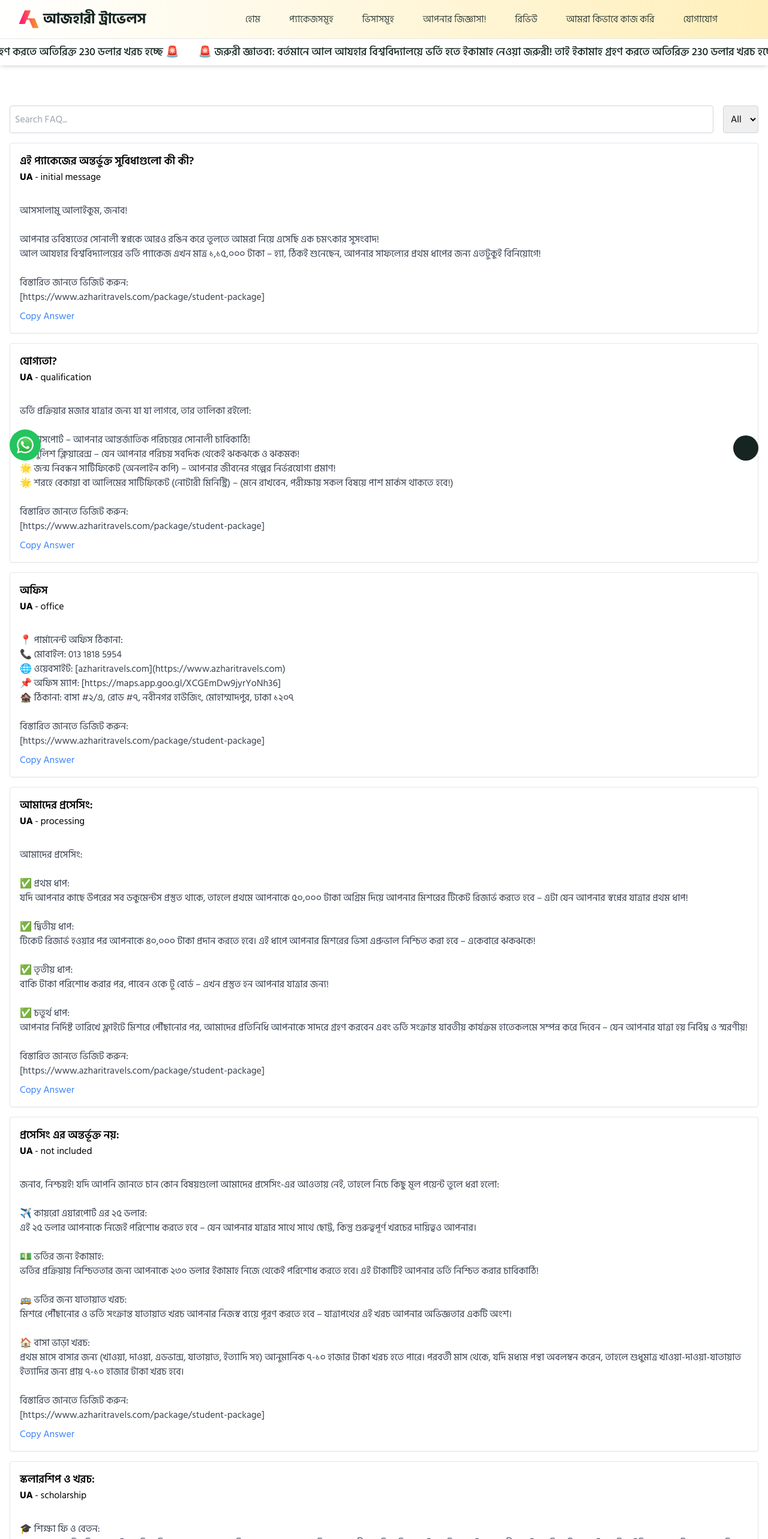
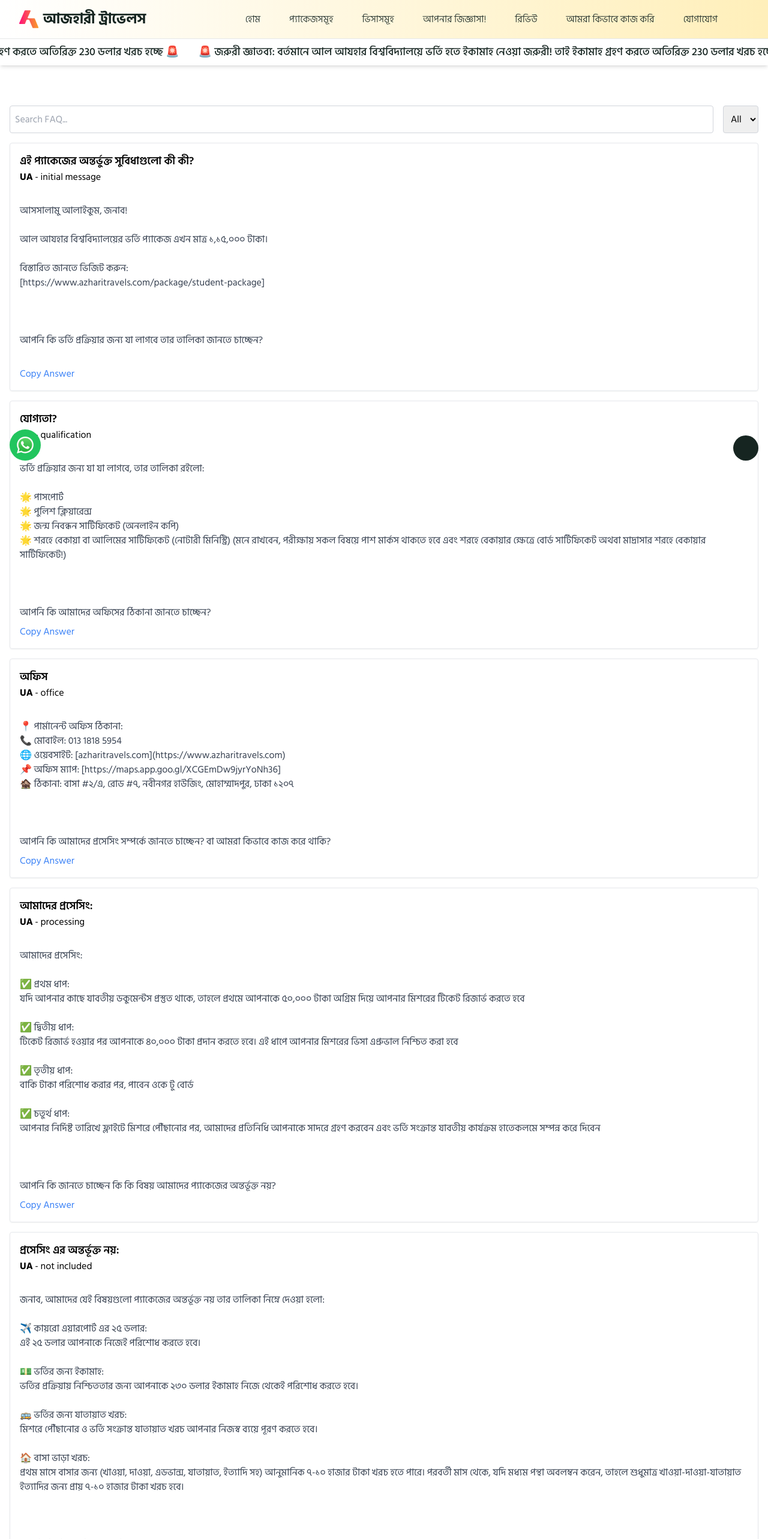
Before and after one commit to BabriWala/azhari-travels, a Next.js app: page /admin/faq/AU in a window 1280 px wide. Shown: the top 2566 px of the page at 60% size. Built offline with nearby package versions, Linux system fonts and the light colour scheme; some icons are missing.

Commit message:
All Questions Are Updated

```diff
--- a/src/app/data/admin_faq_AU.ts
+++ b/src/app/data/admin_faq_AU.ts
@@ -7,11 +7,15 @@
     answer: `
 আসসালামু আলাইকুম, জনাব!
 
-আপনার ভবিষ্যতের সোনালী স্বপ্নকে আরও রঙিন করে তুলতে আমরা নিয়ে এসেছি এক চমৎকার সুসংবাদ!
-আল আযহার বিশ্ববিদ্যালয়ের ভর্তি প্যাকেজ এখন মাত্র ১,১৫,০০০ টাকা – হ্যা, ঠিকই শুনেছেন, আপনার সাফল্যের প্রথম ধাপের জন্য এতটুকুই বিনিয়োগে!
+আল আযহার বিশ্ববিদ্যালয়ের ভর্তি প্যাকেজ এখন মাত্র ১,১৫,০০০ টাকা।
 
 বিস্তারিত জানতে ভিজিট করুন:
 [https://www.azharitravels.com/package/student-package]
+
+
+
+আপনি কি ভর্তি প্রক্রিয়ার জন্য যা লাগবে তার তালিকা জানতে চাচ্ছেন?
+
     `,
   },
   {
@@ -20,16 +24,17 @@
     question_banglish: "qualification",
     question: `যোগ্যতা?`,
     answer: `
-ভর্তি প্রক্রিয়ার মজার যাত্রার জন্য যা যা লাগবে, তার তালিকা রইলো:
+ভর্তি প্রক্রিয়ার জন্য যা যা লাগবে, তার তালিকা রইলো:
 
-🌟 পাসপোর্ট – আপনার আন্তর্জাতিক পরিচয়ের সোনালী চাবিকাঠি!
-🌟 পুলিশ ক্লিয়ারেন্স – যেন আপনার পরিচয় সবদিক থেকেই ঝকঝকে ও ঝকমক!
-🌟 জন্ম নিবন্ধন সার্টিফিকেট (অনলাইন কপি) – আপনার জীবনের গল্পের নির্ভরযোগ্য প্রমাণ!
-🌟 শরহে বেকায়া বা আলিমের সার্টিফিকেট (নোটারী মিনিস্ট্রি) – (মনে রাখবেন, পরীক্ষায় সকল বিষয়ে পাশ মার্কস থাকতে হবে!)
+🌟 পাসপোর্ট
+🌟 পুলিশ ক্লিয়ারেন্স
+🌟 জন্ম নিবন্ধন সার্টিফিকেট (অনলাইন কপি)
+🌟 শরহে বেকায়া বা আলিমের সার্টিফিকেট (নোটারী মিনিস্ট্রি) (মনে রাখবেন, পরীক্ষায় সকল বিষয়ে পাশ মার্কস থাকতে হবে এবং শরহে বেকায়ার ক্ষেত্রে বোর্ড সার্টিফিকেট অথবা মাদ্রাসার শরহে বেকায়ার সার্টিফিকেট!)
 
-বিস্তারিত জানতে ভিজিট করুন:
-[https://www.azharitravels.com/package/student-package]
-    `,
+
+
+আপনি কি আমাদের অফিসের ঠিকানা জানতে চাচ্ছেন?
+`,
   },
   {
     id: 3,
@@ -43,8 +48,9 @@
 📌 অফিস ম্যাপ: [https://maps.app.goo.gl/XCGEmDw9jyrYoNh36]
 🏚️ ঠিকানা: বাসা #২/এ, রোড #৭, নবীনগর হাউজিং, মোহাম্মাদপুর, ঢাকা ১২০৭
 
-বিস্তারিত জানতে ভিজিট করুন:
-[https://www.azharitravels.com/package/student-package]
+
+
+আপনি কি আমাদের প্রসেসিং সম্পর্কে জানতে চাচ্ছেন? বা আমরা কিভাবে কাজ করে থাকি?
     `,
   },
   {
@@ -56,19 +62,20 @@
 আমাদের প্রসেসিং:
 
 ✅ প্রথম ধাপ:
-যদি আপনার কাছে উপরের সব ডকুমেন্টস প্রস্তুত থাকে, তাহলে প্রথমে আপনাকে ৫০,০০০ টাকা অগ্রিম দিয়ে আপনার মিশরের টিকেট রিজার্ভ করতে হবে – এটা যেন আপনার স্বপ্নের যাত্রার প্রথম ধাপ!
+যদি আপনার কাছে যাবতীয় ডকুমেন্টস প্রস্তুত থাকে, তাহলে প্রথমে আপনাকে ৫০,০০০ টাকা অগ্রিম দিয়ে আপনার মিশরের টিকেট রিজার্ভ করতে হবে
 
 ✅ দ্বিতীয় ধাপ:
-টিকেট রিজার্ভ হওয়ার পর আপনাকে ৪০,০০০ টাকা প্রদান করতে হবে। এই ধাপে আপনার মিশরের ভিসা এপ্রুভাল নিশ্চিত করা হবে – একেবারে ঝকঝকে!
+টিকেট রিজার্ভ হওয়ার পর আপনাকে ৪০,০০০ টাকা প্রদান করতে হবে। এই ধাপে আপনার মিশরের ভিসা এপ্রুভাল নিশ্চিত করা হবে
 
 ✅ তৃতীয় ধাপ:
-বাকি টাকা পরিশোধ করার পর, পাবেন ওকে টু বোর্ড – এখন প্রস্তুত হন আপনার যাত্রার জন্য!
+বাকি টাকা পরিশোধ করার পর, পাবেন ওকে টু বোর্ড
 
 ✅ চতুর্থ ধাপ:
-আপনার নির্দিষ্ট তারিখে ফ্লাইটে মিশরে পৌঁছানোর পর, আমাদের প্রতিনিধি আপনাকে সাদরে গ্রহণ করবেন এবং ভর্তি সংক্রান্ত যাবতীয় কার্যক্রম হাতেকলমে সম্পন্ন করে দিবেন – যেন আপনার যাত্রা হয় নির্বিঘ্ন ও স্মরণীয়!
+আপনার নির্দিষ্ট তারিখে ফ্লাইটে মিশরে পৌঁছানোর পর, আমাদের প্রতিনিধি আপনাকে সাদরে গ্রহণ করবেন এবং ভর্তি সংক্রান্ত যাবতীয় কার্যক্রম হাতেকলমে সম্পন্ন করে দিবেন
 
-বিস্তারিত জানতে ভিজিট করুন:
-[https://www.azharitravels.com/package/student-package]
+
+
+আপনি কি জানতে চাচ্ছেন কি কি বিষয় আমাদের প্যাকেজের অন্তর্ভূক্ত নয়?
     `,
   },
   {
@@ -77,22 +84,23 @@
     question_banglish: "not included",
     question: `প্রসেসিং এর অন্তর্ভূক্ত নয়:`,
     answer: `
-জনাব, নিশ্চয়ই! যদি আপনি জানতে চান কোন বিষয়গুলো আমাদের প্রসেসিং-এর আওতায় নেই, তাহলে নিচে কিছু মূল পয়েন্ট তুলে ধরা হলো:
+জনাব, আমাদের যেই বিষয়গুলো প্যাকেজের অন্তর্ভূক্ত নয় তার তালিকা নিম্নে দেওয়া হলো:
 
 ✈️ কায়রো এয়ারপোর্ট এর ২৫ ডলার:
-এই ২৫ ডলার আপনাকে নিজেই পরিশোধ করতে হবে – যেন আপনার যাত্রার সাথে সাথে ছোট্ট, কিন্তু গুরুত্বপূর্ণ খরচের দায়িত্বও আপনার।
+এই ২৫ ডলার আপনাকে নিজেই পরিশোধ করতে হবে।
 
 💵 ভর্তির জন্য ইকামাহ:
-ভর্তির প্রক্রিয়ায় নিশ্চিততার জন্য আপনাকে ২৩০ ডলার ইকামাহ নিজে থেকেই পরিশোধ করতে হবে। এই টাকাটিই আপনার ভর্তি নিশ্চিত করার চাবিকাঠি!
+ভর্তির প্রক্রিয়ায় নিশ্চিততার জন্য আপনাকে ২৩০ ডলার ইকামাহ নিজে থেকেই পরিশোধ করতে হবে।
 
 🚌 ভর্তির জন্য যাতায়াত খরচ:
-মিশরে পৌঁছানোর ও ভর্তি সংক্রান্ত যাতায়াত খরচ আপনার নিজস্ব ব্যয়ে পূরণ করতে হবে – যাত্রাপথের এই খরচ আপনার অভিজ্ঞতার একটি অংশ।
+মিশরে পৌঁছানোর ও ভর্তি সংক্রান্ত যাতায়াত খরচ আপনার নিজস্ব ব্যয়ে পূরণ করতে হবে।
 
 🏠 বাসা ভাড়া খরচ:
 প্রথম মাসে বাসার জন্য (খাওয়া, দাওয়া, এডভান্স, যাতায়াত, ইত্যাদি সহ) আনুমানিক ৭-১০ হাজার টাকা খরচ হতে পারে। পরবর্তী মাস থেকে, যদি মধ্যম পন্থা অবলম্বন করেন, তাহলে শুধুমাত্র খাওয়া-দাওয়া-যাতায়াত ইত্যাদির জন্য প্রায় ৭-১০ হাজার টাকা খরচ হবে।
 
-বিস্তারিত জানতে ভিজিট করুন:
-[https://www.azharitravels.com/package/student-package]
+
+
+আপনি কি শিক্ষা ফি, স্কলারশিপ ও কাজ করার সুযোগ সম্পর্কে জানতে চাচ্ছেন?
     `,
   },
   {
@@ -116,9 +124,10 @@
 পড়ালেখার পাশাপাশি কাজ করার কোনো সুযোগ নেই বা খুবই সীমিত।
 অনেকেই টুকিটাকি কাজ করে থাকলেও, কাজ করলে আপনার পড়ালেখার উপর প্রভাব পড়তে পারে, যা ভবিষ্যতে আপনার কাঙ্ক্ষিত লক্ষ থেকে সরে যেতে পারে।
 
-বিস্তারিত জানতে ভিজিট করুন:
-[https://www.azharitravels.com/package/student-package]
-    `,
+
+
+আপনি কি ভর্তির প্রাথমিক ধাপ সম্পর্কে জানতে চাচ্ছেন?
+`,
   },
   {
     id: 7,
@@ -132,15 +141,19 @@
 1️⃣ আল আযহারের গণ শিক্ষাক্রম:
 
 এখানে আপনি ফ্রিতে ভাষা কোর্সটি করতে পারবেন।
-কোর্সটি মোট ৬ সেমিস্টার পর্যন্ত চলবে; প্রতি সেমিস্টারের সময়কাল ২ মাস।
+কোর্সটি মোট ৬ সেমিস্টার (৬ মুসতাওয়া) পর্যন্ত চলবে; প্রতি সেমিস্টারের সময়কাল ২ মাস।
 আপনার আরবি ভাষার যোগ্যতার উপর নির্ভর করে যেকোন একটি সেমিস্টারে ভর্তি দিবে (যোগ্যতা অনুযায়ী কখনো ৪ সেমিস্টার অথবা ৫সেমিস্টার আবার কখনো ১ সেমিস্টার ও আপনাকে ভর্তি হতে পারে)।
-ভাষা কোর্সের আগে আপনাকে একটি ইন্টারভিউ নিবে সেখানে  নাহু, সরফ ইত্যাদি বিষয়ে প্রশ্ন করা হবে সেটার সাপেক্ষেই আপনাকে সেমিস্টার এ ভর্তি হতে হবে।
+ভাষা কোর্সের আগে আপনাকে একটি ইন্টারভিউ নিবে সেখানে নাহু, সরফ ইত্যাদি বিষয়ে প্রশ্ন করা হবে সেটার সাপেক্ষেই আপনাকে সেমিস্টার এ ভর্তি হতে হবে।
 কোর্সটি বাধ্যতামূলক, অর্থাৎ, ইয়ার গ্যাপ হোক বা না হোক—অবশ্যই শেষ করতে হবে।
 
 2️⃣ শেখ যায়েদ (প্রাইভেট শাখা):
 
 বিকল্প হিসেবে, আপনি শেখ যায়েদ শাখাতেও ভর্তি হতে পারেন।
 এই শাখায় সেমিস্টারের ধরন প্রাইভেট।
+
+
+
+আপনার কি আলিমের সার্টিফিকেট অথবা শরহে বেকায়ার সার্টিফিকেট?
     `,
   },
   {
@@ -151,22 +164,13 @@
     answer: `
 শরহে বেকায়ার সার্টিফিকেট এর জন্য প্রযোজ্য।
 
-ভাষা কোর্স চলাকালীন অবস্থায় আপনাকে কুল্যিয়ার (অনার্সের) সার্কুলার দেওয়া হলে তখন কুল্যিয়ার (অনার্সের) জন্য ভর্তি পরীক্ষা দিতে হবে। ভর্তি পরীক্ষায় উত্তীর্ণ হলে ভাষা কোর্স শেষ হলেই আপনি কুল্যিয়াতে ভর্তি হতে পারবেন। উত্তীর্ণ না হলে সেক্ষেত্রে আপনাকে মাহাদ বা ইন্টারমিডিয়েট এ ভর্তি হতে হবে এবং সেটি মাহাদ ৩ বছর ধরে পড়তে হবে এবং তখন মাহাদ শেষ করে আপনি সহজেই তখন আর পরীক্ষা দিতে হবেনা আপনি সরাসরি কুল্যিয়াতে ভর্তি হতে পারবেন।
+ভাষা কোর্স চলাকালীন অবস্থায় আপনাকে কুল্যিয়ার (অনার্সের) সার্কুলার দেওয়া হলে তখন কুল্যিয়ার (অনার্সের) জন্য ভর্তি পরীক্ষা দিতে হবে। ভর্তি পরীক্ষায় উত্তীর্ণ হলে ভাষা কোর্স শেষ হলেই আপনি কুল্যিয়াতে ভর্তি হতে পারবেন। উত্তীর্ণ না হলে সেক্ষেত্রে আপনাকে মাহাদ বা ইন্টারমিডিয়েট এ ভর্তি হতে হবে এবং মাহাদ ৩ বছর ধরে পড়তে হবে এবং তখন মাহাদ শেষ করে আপনি সহজেই তখন আর পরীক্ষা দিতে হবেনা আপনি সরাসরি কুল্যিয়াতে ভর্তি হতে পারবেন।
 
 বি.দ্র: ভাষা কোর্স শেষ করতে যদি কুল্লিয়ার গ্যাপ হয়ে যায় তবুও ভাষা কোর্স শেষ করতে হবে এবং পরের বছর কুল্লিয়াতে ভর্তি হতে হবে ভাষা কোর্স বাধ্যতামূলক
-    `,
-  },
-  {
-    id: 9,
-    category: "UA",
-    question_banglish: "alim gap beshi hole",
-    question: `আলিম গ্যাপ বেশি হলে`,
-    answer: `
-আলিমের সার্টিফিকেট এর পাশের সন এবং বর্তমান শিক্ষাবর্ষের সন এর মধ্যেকার গ্যাপ তবছরের বেশি হলে।:
 
-ভাষা কোর্স চলাকালীন অবস্থায় আপনাকে কুল্যিয়ার (অনার্সের) সার্কুলার দেওয়া হলে তখন কুল্যিয়ার (অনার্সের) জন্য ভর্তি পরীক্ষা দিতে হবে। ভর্তি পরীক্ষায় উত্তীর্ণ হলে ভাষা কোর্স শেষ হলেই আপনি কুল্যিয়াতে ভর্তি হতে পারবেন। উত্তীর্ণ না হলে সেক্ষেত্রে আপনাকে মাহাদ বা ইন্টারমিডিয়েট এ ভর্তি হতে হবে এবং সেটি মাহাদ ৩ বছর ধরে পড়তে হবে এবং তখন মাহাদ শেষ করে আপনি সহজেই তখন আর পরীক্ষা দিতে হবেনা আপনি সরাসরি কুল্যিয়াতে ভর্তি হতে পারবেন।
 
-বি.দ্র: ভাষা কোর্স শেষ করতে যদি কুল্লিয়ার গ্যাপ হয়ে যায় তবুও ভাষা কোর্স শেষ করতে হবে এবং পরের বছর কুল্লিয়াতে ভর্তি হতে হবে ভাষা কোর্স বাধ্যতামূলক
+
+আপনি কুল্যিয়াতে (অনার্সে) আপনার পছন্দ বিষয় নিয়ে পড়াশোনা করতে চানা?
     `,
   },
   {
@@ -177,9 +181,41 @@
     answer: `
 ভাষা কোর্স চলাকালীন অবস্থায় আপনাকে কুল্যিয়ার (অনার্সের) সার্কুলার দেওয়া হলে তখন কুল্যিয়ার (অনার্সের) জন্য ভর্তি হতে হবে এর জন্য কোন ভর্তি পরীক্ষার প্রয়োজন হবে না।
 
-বি.দ্র: ভাষা কোর্স শেষ করতে যদি কুল্লিয়ার গ্যাপ হয়ে যায় তবুও ভাষা কোর্স শেষ করতে হবে এবং পরের বছর কুল্লিয়াতে ভর্তি হতে হবে ভাষা কোর্স বাধ্যতামূলক
+বি.দ্র: ভাষা কোর্স শেষ করতে যদি কুল্যিয়ার গ্যাপ হয়ে যায় তবুও ভাষা কোর্স শেষ করতে হবে এবং পরের বছর কুল্লিয়াতে ভর্তি হতে হবে ভাষা কোর্স বাধ্যতামূলক
+
+
+
+আপনি কুল্যিয়াতে (অনার্সে) আপনার পছন্দ বিষয় নিয়ে পড়াশোনা করতে চানা?
+
     `,
   },
+  {
+    id: 10,
+    category: "UA",
+    question_banglish: "subject choice",
+    question: `আলিম পাশ হলে`,
+    answer: `
+কুল্যিয়াতে (অনার্সে) ১ম দুই বছর সকল বিষয় এর উপর পড়াশোনা করতে হবে। আপনি যেই বিষয়টি পড়াশোনা করতে চাচ্ছেন সেই বিষয়টির উপর বিগত পরীক্ষায় মুমতায হলে আল আযহার বিশ্ববিদ্যালয় কর্তৃপক্ষ সেই বিষয়টি নিয়ে পড়ার সুযোগ দিলে সেই বিষয়টি নিয়ে পড়াশোনা করতে পারবেন।
+    `,
+  },
+  {
+    id: 9,
+    category: "UA",
+    question_banglish: "alim gap beshi hole",
+    question: `আলিম গ্যাপ বেশি হলে`,
+    answer: `
+আলিমের সার্টিফিকেট এর পাশের সন এবং বর্তমান শিক্ষাবর্ষের সন এর মধ্যেকার গ্যাপ ০৩ বছরের বেশি হলে:
+
+ভাষা কোর্স চলাকালীন অবস্থায় আপনাকে কুল্যিয়ার (অনার্সের) সার্কুলার দেওয়া হলে তখন কুল্যিয়ার (অনার্সের) জন্য ভর্তি পরীক্ষা দিতে হবে। ভর্তি পরীক্ষায় উত্তীর্ণ হলে ভাষা কোর্স শেষ হলেই আপনি কুল্যিয়াতে ভর্তি হতে পারবেন। উত্তীর্ণ না হলে সেক্ষেত্রে আপনাকে মাহাদ বা ইন্টারমিডিয়েট এ ভর্তি হতে হবে এবং সেটি মাহাদ ৩ বছর ধরে পড়তে হবে এবং তখন মাহাদ শেষ করে আপনি সহজেই তখন আর পরীক্ষা দিতে হবেনা আপনি সরাসরি কুল্যিয়াতে ভর্তি হতে পারবেন।
+
+বি.দ্র: ভাষা কোর্স শেষ করতে যদি কুল্লিয়ার গ্যাপ হয়ে যায় তবুও ভাষা কোর্স শেষ করতে হবে এবং পরের বছর কুল্লিয়াতে ভর্তি হতে হবে ভাষা কোর্স বাধ্যতামূলক
+
+
+
+আপনি কুল্যিয়াতে (অনার্সে) আপনার পছন্দ বিষয় নিয়ে পড়াশোনা করতে চানা?
+    `,
+  },
+
   {
     id: 11,
     category: "UA",
@@ -212,6 +248,15 @@
 `,
   },
   {
+    id: 13,
+    category: "UA",
+    question_banglish: "ikamah",
+    question: `ইকামাহ`,
+    answer: `
+২৩০ ডলার নিয়ে যেই ইকামাহ নেওয়া হয় তার মেয়াদ ৬-৮ মাস পরবর্তীতে আল আযহার বিশ্ববিদ্যালয়ে ভর্তি হওয়ার পর আল আযহার বিশ্ববিদ্যালয় থেকেই রেসিডেন্সিয়াল কার্ড দিয়ে দেওয়া হয়।
+    `,
+  },
+  {
     id: 14,
     category: "UA",
     question_banglish: "under 18",
@@ -234,7 +279,7 @@
   {
     id: 15,
     category: "UA",
-    question_banglish: "jazakallah",
+    question_banglish: "bannk",
     question: `bank`,
     answer: `
 Bank Name : Islami Bank Bangladesh Ltd.
@@ -251,13 +296,14 @@
 Mobile Number : 01877995354
 
 Bkash / Nagad : 01877995354
-
-
-
-
-
-
-
+`,
+  },
+  {
+    id: 15,
+    category: "UA",
+    question_banglish: "routing number",
+    question: `routing number`,
+    answer: `
 Bank Name : Islami Bank Bangladesh Ltd.
 Account Name : MUHAMMAD RUMMAN UDDIN
 Account Number : 20507030200184112
@@ -276,7 +322,6 @@
 Mobile Number : 01877995354
 
 Bkash / Nagad : 01877995354
-
 `,
   },
 ];
--- a/src/app/package/[slug]/AUComponents/AUTimeItinery.tsx
+++ b/src/app/package/[slug]/AUComponents/AUTimeItinery.tsx
@@ -44,8 +44,6 @@
                             <div><svg xmlns="http://www.w3.org/2000/svg" width="24" height="24" viewBox="0 0 32 32"><path fill="none" stroke="currentColor" stroke-linecap="round" stroke-linejoin="round" stroke-width="2" d="m11.5 16l3.5 3.5l6-6m8 2.5a13 13 0 1 1-26 0a13 13 0 0 1 26 0" /></svg></div>
                             <h3 className='font-bold'> শরহে বেকায়া অথবা আলিমের সার্টিফিকেট (সকল বিষয়ে পাশ মার্কস থাকলেই হবে এবং নোটারী মিনিস্ট্রী) </h3>
                         </div>
-
-
                     </div>
                 </>
             }
```
